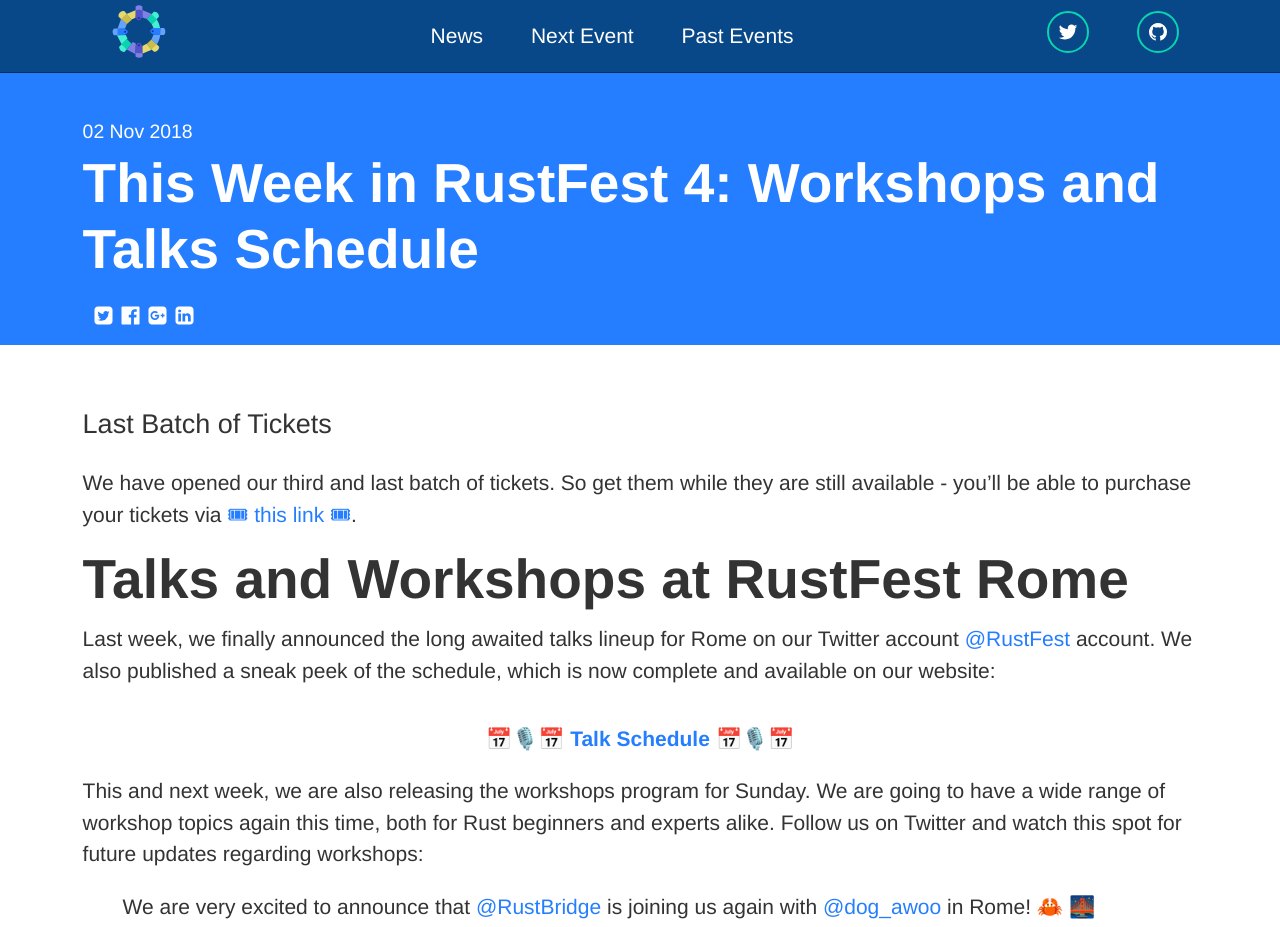
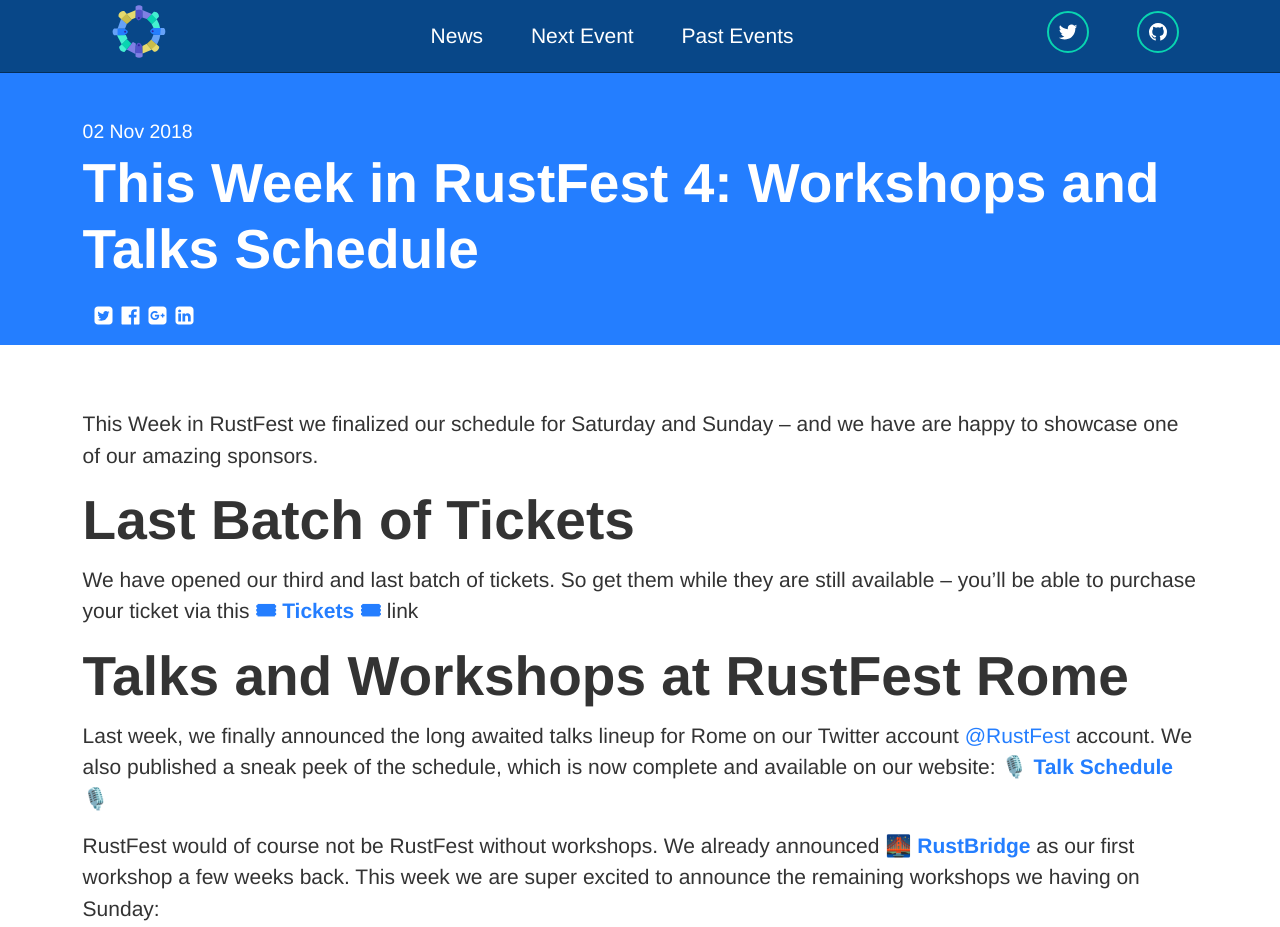
Before and after one commit to RustFestEU/blog.rustfest.eu, a Jekyll site: the page built from _posts/2018-11-02-talks-and-workshops.md, in a window 1280 px wide and 1400 px high. Shown: the top 927 px of the window. Built offline with Jekyll 4.4.1, drawn with Linux system fonts in a browser that asks for light colours; some of the changed text lies outside the part shown.

Commit message:
Rework everything

```diff
--- a/_posts/2018-11-02-talks-and-workshops.md
+++ b/_posts/2018-11-02-talks-and-workshops.md
@@ -6,30 +6,38 @@
   - gandro
 ---
 
-## Last Batch of Tickets
+This Week in RustFest we finalized our schedule for Saturday and Sunday -- and we have are happy to showcase one of our amazing sponsors.
 
-We have opened our third and last batch of tickets. So get them while they are still available - you’ll be able to purchase your tickets via [🎟 this link 🎟](https://ti.to/asquera-event-ug/rustfest-rome-2018/).
+# Last Batch of Tickets
+
+We have opened our third and last batch of tickets. So get them while they are still available -- you’ll be able to purchase your ticket via this <a href="https://ti.to/asquera-event-ug/rustfest-rome-2018/"><strong>🎟 Tickets 🎟</strong></a> link
 
 # Talks and Workshops at RustFest Rome
 
-Last week, we finally announced the long awaited talks lineup for Rome on our Twitter account [@RustFest](https://twitter.com/RustFest) account. We also published a sneak peek of the schedule, which is now complete and available on our website:
+Last week, we finally announced the long awaited talks lineup for Rome on our Twitter account [@RustFest](https://twitter.com/RustFest) account. We also published a sneak peek of the schedule, which is now complete and available on our website: <a href="https://rome.rustfest.eu/schedule/"><strong>🎙️ Talk Schedule 🎙️</strong></a>
 
-<div style="text-align: center; padding: 1em;">
-  <a href="https://rome.rustfest.eu/schedule/">
-    <strong>📅🎙️📅 Talk Schedule 📅🎙️📅</strong>
-  </a>
-</div>
+RustFest would of course not be RustFest without workshops. We already announced [**🌉 RustBridge**](https://blog.rustfest.eu/rustbridge-rome) as our first workshop a few weeks back. This week we are super excited to announce the remaining workshops we having on Sunday:
 
-This and next week, we are also releasing the workshops program for Sunday. We are going to have a wide range of workshop topics again this time, both for Rust beginners and experts alike. Follow us on Twitter and watch this spot for future updates regarding workshops:
+  - [**📚 Effective Rust Documentation**](https://rome.rustfest.eu/sessions/effective-rust-documentation) by *Andre 'llogiq' Bogus*
+  - [**📷 GTK and GStreamer**](https://rome.rustfest.eu/sessions/gtk-gstreamer) by *Guillaume Gomez* and *Sebastian Dröge*
+  - [**🌍 Networking & Web**](https://rome.rustfest.eu/sessions/networking-web) by *Hoverbear* and *Yann Leretaille*
+  - [**🚀 Parallel Programming**](https://rome.rustfest.eu/sessions/parallel-programming) by *Stefan Schindler*
 
-<blockquote class="twitter-tweet" data-lang="en"><p lang="en" dir="ltr">We are very excited to announce that <a href="https://twitter.com/RustBridge?ref_src=twsrc%5Etfw">@RustBridge</a> is joining us again with <a href="https://twitter.com/dog_awoo?ref_src=twsrc%5Etfw">@dog_awoo</a> in Rome! 🦀 🌉   <a href="https://t.co/GYHohBwUcf">https://t.co/GYHohBwUcf</a></p>&mdash; RustFest (@RustFest) <a href="https://twitter.com/RustFest/status/1054662251884568577?ref_src=twsrc%5Etfw">October 23, 2018</a></blockquote>
-
-<a href="https://rome.rustfest.eu/workshops/"><strong>See all Workshops</strong></a>
-
-<!-- TODO embed more workshop tweets here? -->
+Make sure to check our website for the always up-to-date list of <a href="https://rome.rustfest.eu/workshops/"><strong>🏫 Workshops 🏫</strong></a> for more details.
 
 # Our Friends at Kodebox
 
 We are excited to have [Kodebox](https://codechain.io/) sponsor us for the first time in Rome!
 
- <a href="https://codechain.io" target="_blank">![Kodebox](https://rome.rustfest.eu/assets/sponsors/kodebox.png)</a>
+Kodebox is a blockchain technology company focused on developing digital asset management solutions and services. Our project, [CodeChain](https://codechain.io/), is a programmable open-source blockchain technology written in Rust. It is optimal for developing and customizing multi-asset management systems. Developers who want to build their own blockchain network can leverage CodeChain’s pluggable architecture and make use of its codebase.
+
+<a href="https://codechain.io" target="_blank">![Kodebox](https://rome.rustfest.eu/assets/sponsors/kodebox.png)</a>
+
+Why advocate Rust? The biggest pain in developing a blockchain technology is that it’s really hard to make updates to the software once it is deployed. Fortunately, Rust’s advanced type system helps us write bug-free software. Rust is an ideal programming language for developing blockchain technologies.
+
+  - Rust is memory-safe; the code can’t have dangling pointers, buffer overflows and other types of memory-related errors by design. With all these safety guarantees, it is still as fast as C/C++.
+  - Rust’s support for concurrency is great.
+
+Rust is at the core of our technology; advances in the language also means a more robust CodeChain. This is the reason why we are really excited to be at RustFest 2018 Rome and to meet people that love the technology we are so passionate about. We look forward to meeting you all at the talks and workshops, and discuss our experience of using Rust in CodeChain. Please, feel free to reach out to our team during the event!
+
+If you are interested in becoming a full-time Rust developer, check out our source code on [github](https://github.com/CodeChain-io/codechain) and please, send your CV to [hi@kodebox.io](mailto:hi@kodebox.io). We always welcome great Rust engineers!
```
